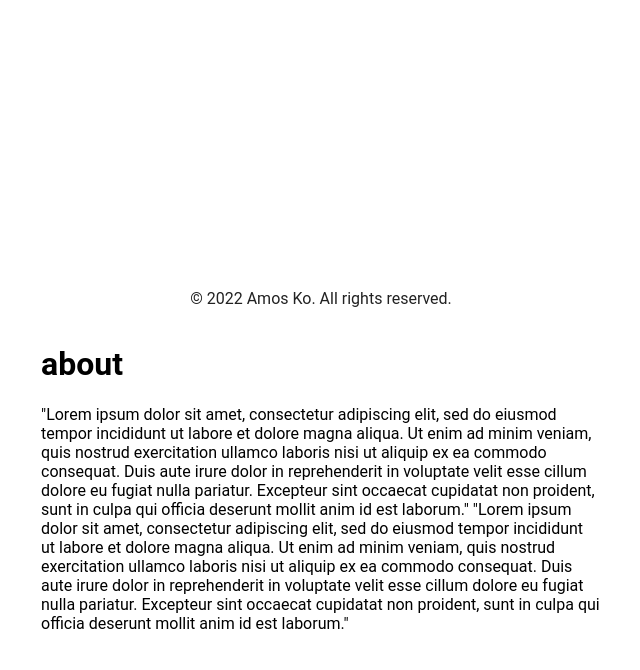
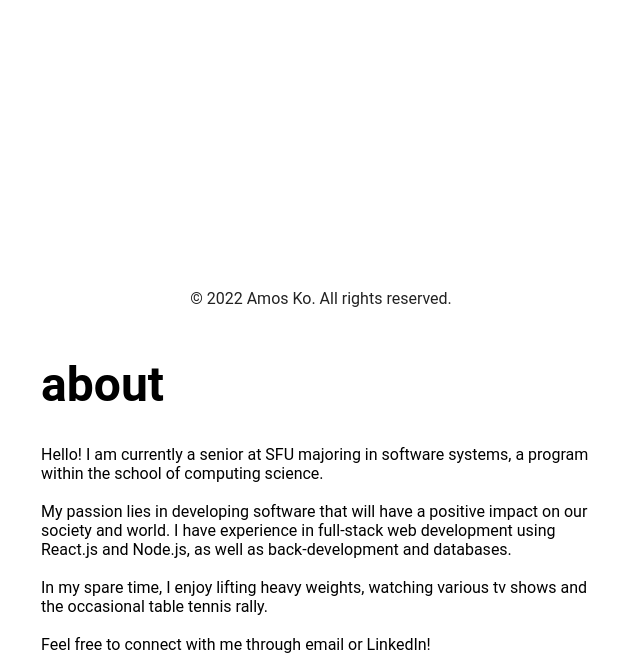
Before and after one commit to amosisok/amosisok.github.io, a plain HTML site: page index.html in a window 1280 px wide. Shown: the part 476-1146 px from the top of the page, without its empty margins (319-959 px from the left). Before the commit the page ends 1109 px from the top, so only its background shows below. Drawn offline with Linux system fonts and the light colour scheme.

Commit message:
Add about section

```diff
--- a/index.html
+++ b/index.html
@@ -30,8 +30,14 @@
   <div class="section">
     <h1 id="about">about</h1>
     <div>
-      "Lorem ipsum dolor sit amet, consectetur adipiscing elit, sed do eiusmod tempor incididunt ut labore et dolore magna aliqua. Ut enim ad minim veniam, quis nostrud exercitation ullamco laboris nisi ut aliquip ex ea commodo consequat. Duis aute irure dolor in reprehenderit in voluptate velit esse cillum dolore eu fugiat nulla pariatur. Excepteur sint occaecat cupidatat non proident, sunt in culpa qui officia deserunt mollit anim id est laborum."
-      "Lorem ipsum dolor sit amet, consectetur adipiscing elit, sed do eiusmod tempor incididunt ut labore et dolore magna aliqua. Ut enim ad minim veniam, quis nostrud exercitation ullamco laboris nisi ut aliquip ex ea commodo consequat. Duis aute irure dolor in reprehenderit in voluptate velit esse cillum dolore eu fugiat nulla pariatur. Excepteur sint occaecat cupidatat non proident, sunt in culpa qui officia deserunt mollit anim id est laborum."
+      <p>Hello! I am currently a senior at SFU majoring in software systems, a program within the school of computing science.
+        <br><br>
+        My passion lies in developing software that will have a positive impact on our society and world. I have experience in full-stack web development using React.js and Node.js, as well as back-development and databases.
+        <br><br>
+
+        In my spare time, I enjoy lifting heavy weights, watching various tv shows and the occasional table tennis rally.
+        <br><br>
+        Feel free to connect with me through email or LinkedIn!</p>
     </div>
   </div>
 
--- a/styles.css
+++ b/styles.css
@@ -92,10 +92,11 @@
 
 .section > h1 {
   font-family: Roboto, Arial, sans-serif;
-  font-size: 4vmin;
+  font-size: 6vmin;
 }
 
 .section > div {
   width: 70vmin;
   font-family: Roboto, Arial, sans-serif;
+  font-size: 2vmin;
 }
```
